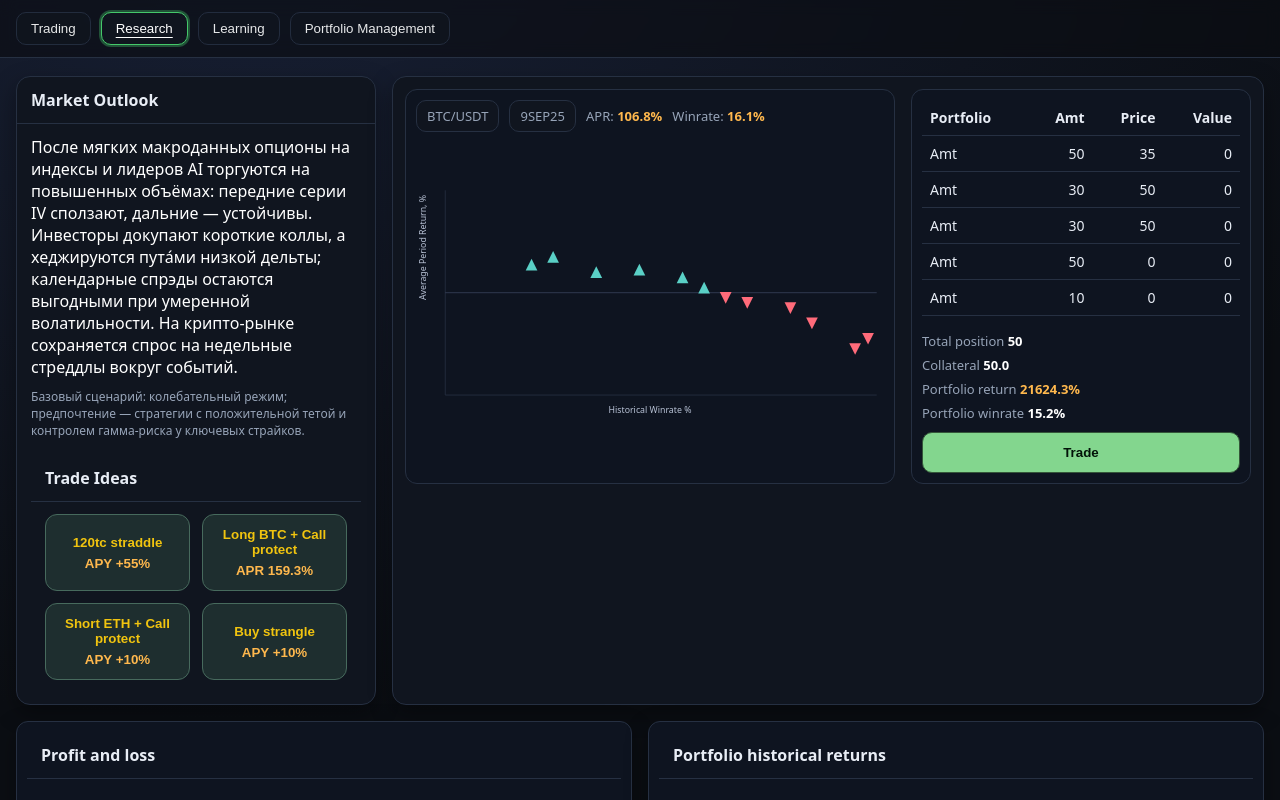
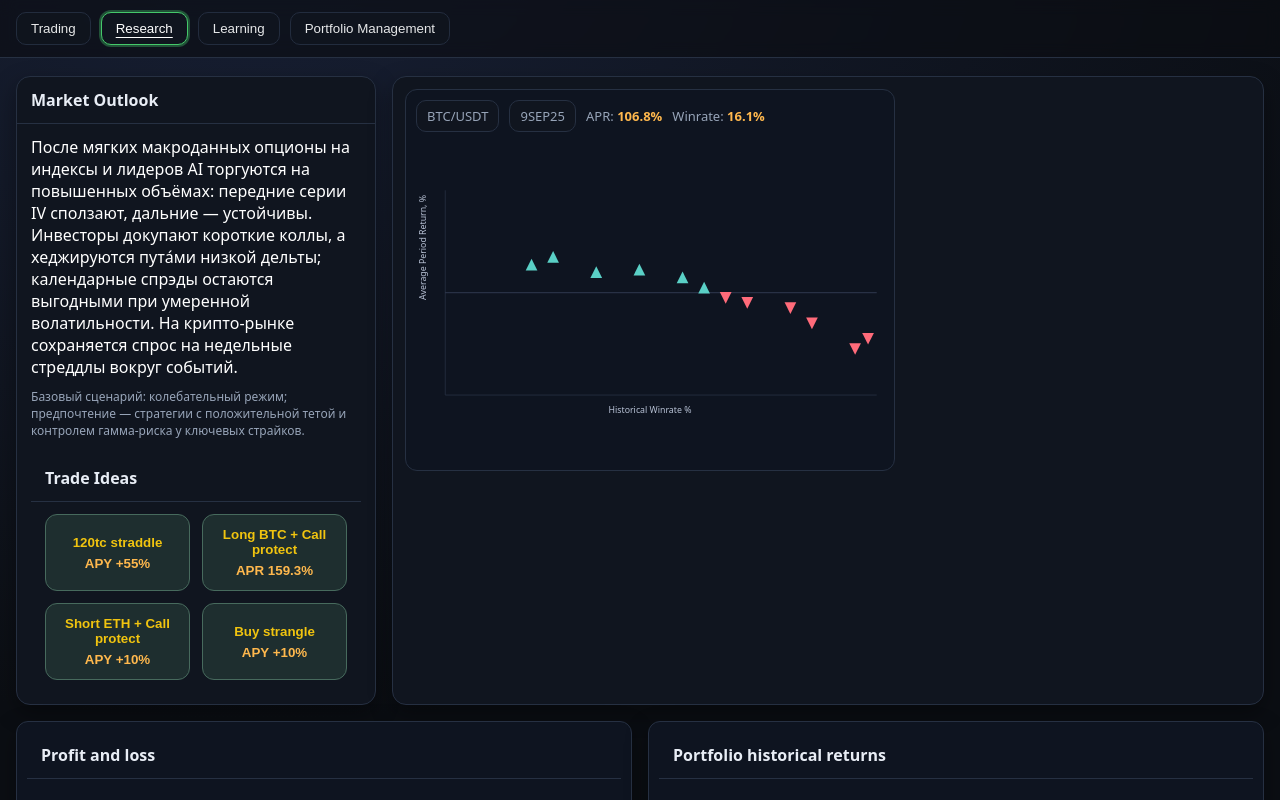
Before and after one commit to Lvrssmn/DWfront, a React (Vite) app: page / in a window 1280 px wide. Shown: the top 800 px of the page. Built offline with nearby package versions, Linux system fonts and the light colour scheme.

Commit message:
Update App.jsx

```diff
--- a/src/App.jsx
+++ b/src/App.jsx
@@ -3,7 +3,6 @@ import Tabs from "./components/Tabs";
 import MarketOutlook from "./components/MarketOutlook";
 import TradeIdeas from "./components/TradeIdeas";
 import Optionverse from "./components/Optionverse";
-import PortfolioTable from "./components/PortfolioTable";
 import ProfitAndLossChart from "./components/ProfitAndLossChart";
 import PortfolioReturnsChart from "./components/PortfolioReturnsChart";
 
@@ -46,9 +45,7 @@ export default function App(){
                   <Optionverse />
                 </div>
 
-                <div className="portBox">
-                  <PortfolioTable />
-                </div>
+
               </div>
             </main>
           </div>
```
